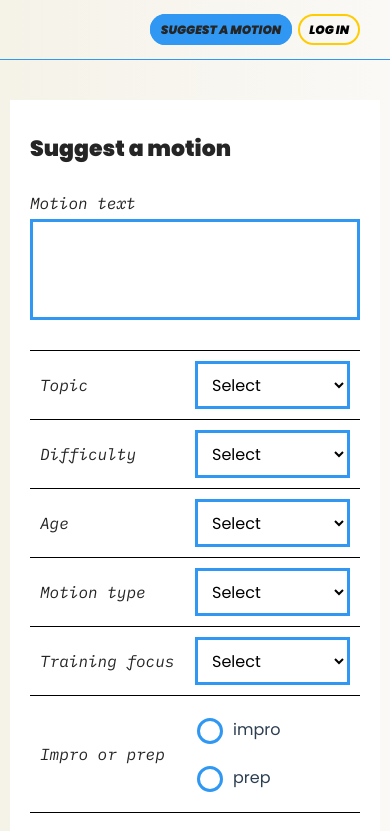
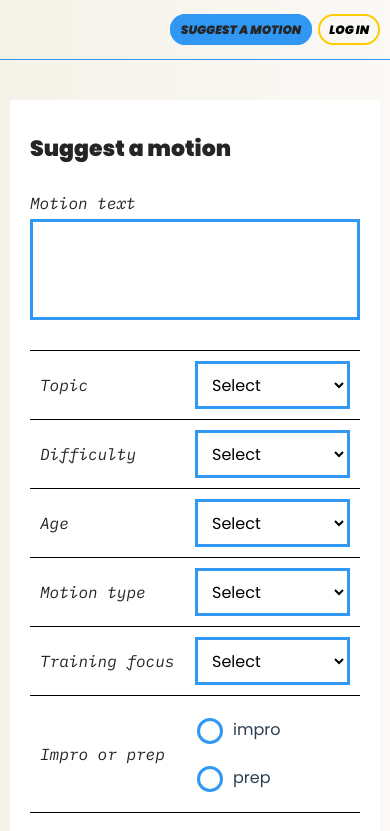
Before and after one commit to danesjenovdan/motionsearch, a Vue app in the folder frontend/: page /motionSuggest in a window 390 px wide. Shown: the top 831 px of the page. Built offline with nearby package versions, Linux system fonts and the light colour scheme.

Commit message:
some more mobile fixes

```diff
--- a/frontend/src/App.vue
+++ b/frontend/src/App.vue
@@ -35,7 +35,7 @@ h1 {
     content: '';
     display: block;
     position: absolute;
-    bottom: 5px;
+    bottom: 15px;
     z-index: -1;
     width: 100%;
     height: 16px;
--- a/frontend/src/components/MotionComments.vue
+++ b/frontend/src/components/MotionComments.vue
@@ -169,9 +169,9 @@
         flex-wrap: wrap;
       }
     }
+
     h1 {
-      margin-top: 0;
-      margin-right: 20px;
+      margin: 0 20px 0 0;
     }
   }
   .share-input {
--- a/frontend/src/components/MotionList.vue
+++ b/frontend/src/components/MotionList.vue
@@ -136,6 +136,7 @@
   flex-direction: column;
   // overflow: hidden;
   padding: 0 20px;
+  margin-bottom: 20px;
 
   @media (min-width: 992px) {
     padding: 0 40px;
--- a/frontend/src/views/Home.vue
+++ b/frontend/src/views/Home.vue
@@ -46,7 +46,7 @@ export default {
 
 .container-child:first-child {
   position: absolute;
-  top: 76px;
+  top: 66px;
   opacity: 0;
   z-index: -1;
 
@@ -58,12 +58,8 @@ export default {
   @media (min-width: 768px) {
     position: static;
     opacity: 1;
+    z-index: 1;
   }
 }
 
-/*
-.container-child:last-child {
-  z-index: 10;
-}
-*/
 </style>
--- a/frontend/src/views/MotionSuggest.vue
+++ b/frontend/src/views/MotionSuggest.vue
@@ -199,10 +199,10 @@ export default {
     }
 
     .header-buttons {
-      margin: 20px 30px 20px 0;
+      margin: 20px 10px 20px 0;
 
       @media (min-width: 1200px) {
-        margin-right: 60px;
+        margin: 20px 60px 20px 0;
       }
     }
   }
```
